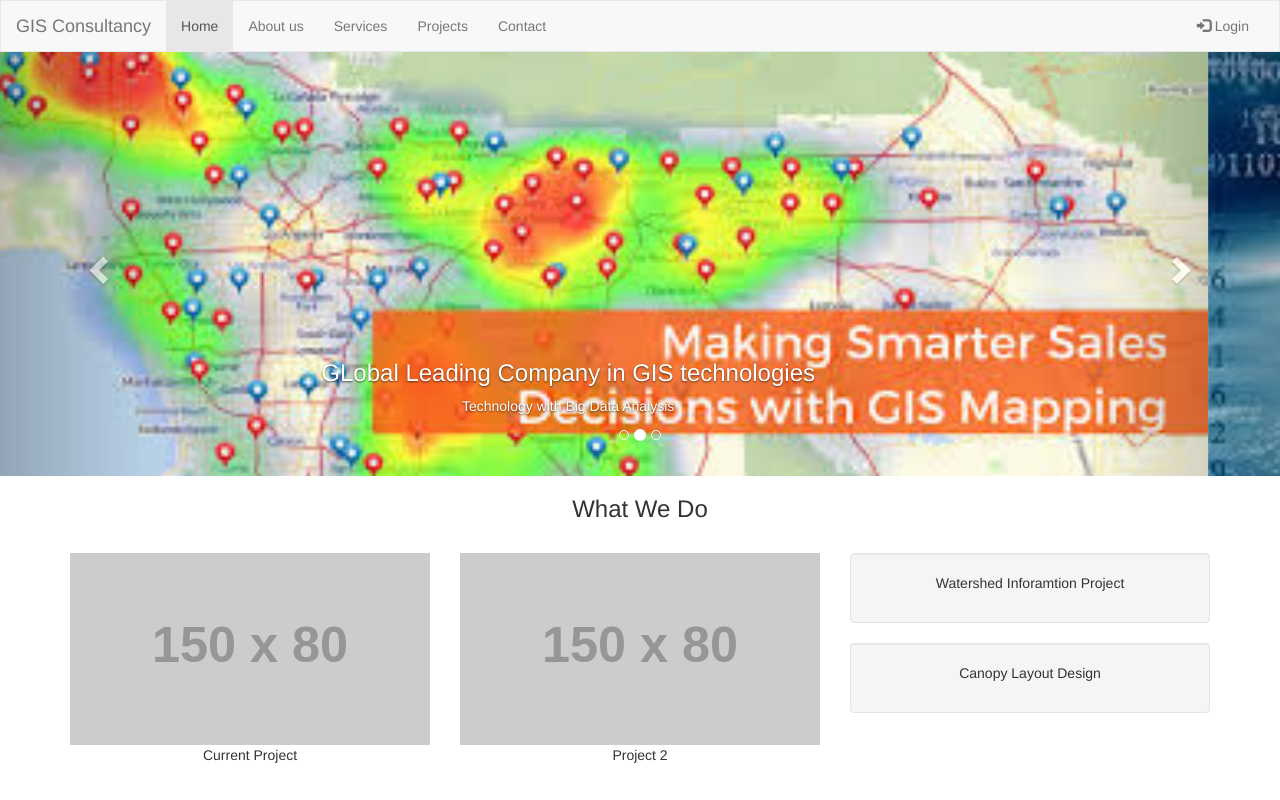
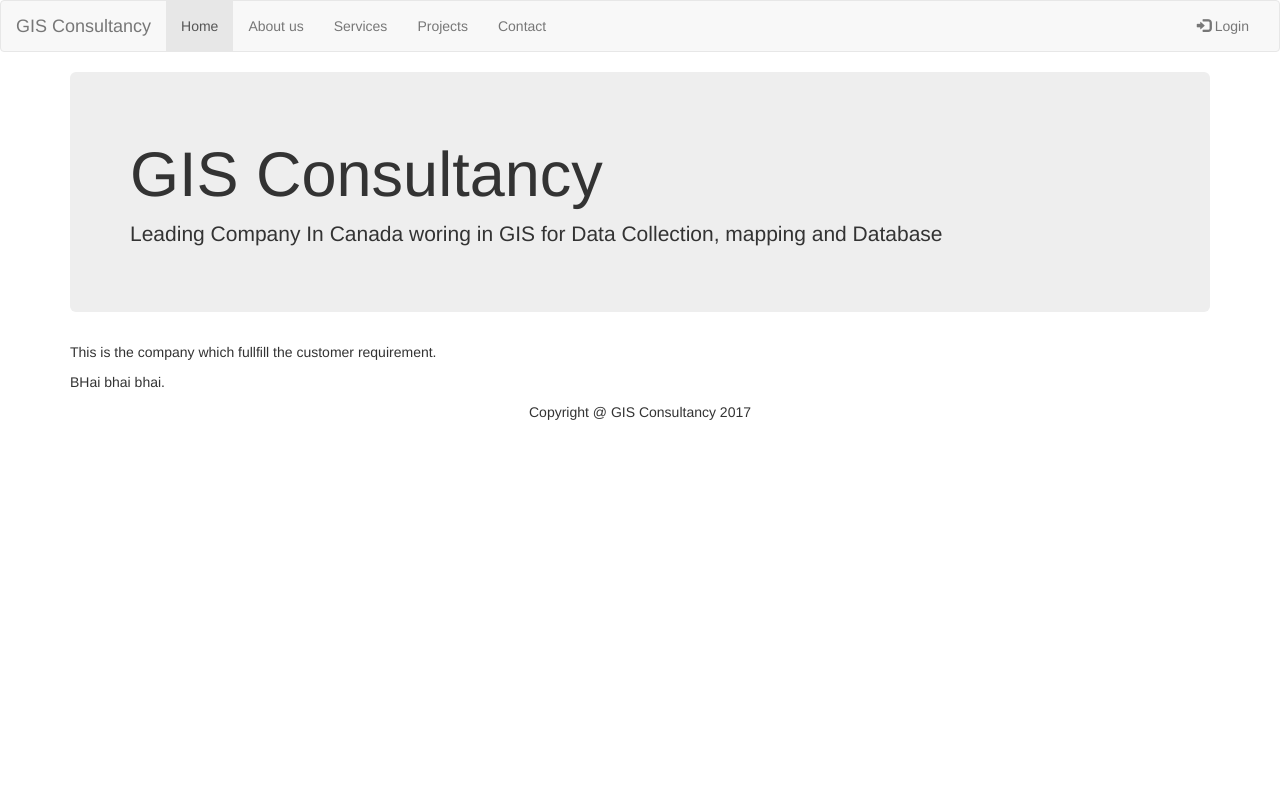
Before and after one commit to ssaidava/saidava.github.io, a plain HTML site: page aboutus.html in a window 1280 px wide. Drawn offline with nearby package versions, Linux system fonts and the light colour scheme; placeholder pictures from the web are drawn by us.

Commit message:
Modified about us

```diff
--- a/aboutus.html
+++ b/aboutus.html
@@ -2,7 +2,7 @@
 <!DOCTYPE html>
 <html lang="en">
 <head>
-  <title>GIS Consultancy</title>
+  <title>About Us</title>
   <meta charset="utf-8">
   <meta name="description" content="Leading Company In Canada woring in GIS for Data Collection, mapping and Database">
   <meta name="keywords" content="GIS, Database,Mapping, GIS Canada">
@@ -11,105 +11,24 @@
   <link rel="stylesheet" href="https://maxcdn.bootstrapcdn.com/bootstrap/3.3.7/css/bootstrap.min.css">
   <script src="https://ajax.googleapis.com/ajax/libs/jquery/3.2.1/jquery.min.js"></script>
   <script src="https://maxcdn.bootstrapcdn.com/bootstrap/3.3.7/js/bootstrap.min.js"></script>
-  <style>
-    /* Remove the navbar's default margin-bottom and rounded borders */
-    .navbar {
-      margin-bottom: 0;
-      border-radius: 0;
-    }
 
-    /* Add a gray background color and some padding to the footer */
-    footer {
-      background-color: #f2f2f2;
-      padding: 25px;
-    }
-
-  .carousel-inner img {
-      width: 100%; /* Set width to 100% */
-      margin: auto;
-      min-height:200px;
-  }
-
-  /* Hide the carousel text when the screen is less than 600 pixels wide */
-  @media (max-width: 600px) {
-    .carousel-caption {
-      display: none;
-    }
-  }
-  </style>
-</head>
+  </head>
 <body>
 
 <div id="header"></div>
 
-<div id="myCarousel" class="carousel slide" data-ride="carousel">
-    <!-- Indicators -->
-    <ol class="carousel-indicators">
-      <li data-target="#myCarousel" data-slide-to="0" class="active"></li>
-      <li data-target="#myCarousel" data-slide-to="1"></li>
-      <li data-target="#myCarousel" data-slide-to="2"></li>
-    </ol>
+    <div class="container">
+      <div class="jumbotron">
+        <h1>GIS Consultancy</h1>
+        <p>Leading Company In Canada woring in GIS for Data Collection, mapping and Database</p>
+      </div>
+      <p>This is the company which fullfill the customer requirement.</p>
+      <p>BHai bhai bhai.</p>
+    </div>
 
-    <!-- Wrapper for slides -->
-    <div class="carousel-inner" role="listbox">
-      <div class="item active">
-        <img src="images/slider1.jpeg" alt="Image">
-        <div class="carousel-caption">
-          <h3>GLobal Leading Company in GIS technologies</h3>
-          <p>Technology with Big Data Analysis</p>
-        </div>
-      </div>
-
-      <div class="item">
-        <img src="images/slider2.jpeg" alt="Image">
-        <div class="carousel-caption">
-          <h3>Working on Data Analysis for Better Future</h3>
-          <p>Data help to make beter decision</p>
-        </div>
-      </div>
+<div id="footer"></div>
 
 
-      <div class="item">
-        <img src="images/slider3.jpeg" alt="Image">
-        <div class="carousel-caption">
-          <h3>Working on Data Analysis for Better Future</h3>
-          <p>Data help to make beter decision</p>
-        </div>
-      </div>
-    </div>
-
-    <!-- Left and right controls -->
-    <a class="left carousel-control" href="#myCarousel" role="button" data-slide="prev">
-      <span class="glyphicon glyphicon-chevron-left" aria-hidden="true"></span>
-      <span class="sr-only">Previous</span>
-    </a>
-    <a class="right carousel-control" href="#myCarousel" role="button" data-slide="next">
-      <span class="glyphicon glyphicon-chevron-right" aria-hidden="true"></span>
-      <span class="sr-only">Next</span>
-    </a>
-</div>
-
-<div class="container text-center">
-  <h3>What We Do</h3><br>
-  <div class="row">
-    <div class="col-sm-4">
-      <img src="https://placehold.it/150x80?text=IMAGE" class="img-responsive" style="width:100%" alt="Image">
-      <p>Current Project</p>
-    </div>
-    <div class="col-sm-4">
-      <img src="https://placehold.it/150x80?text=IMAGE" class="img-responsive" style="width:100%" alt="Image">
-      <p>Project 2</p>
-    </div>
-    <div class="col-sm-4">
-      <div class="well">
-       <p>Watershed Inforamtion Project</p>
-      </div>
-      <div class="well">
-       <p>Canopy Layout Design</p>
-      </div>
-    </div>
-  </div>
-</div><br>
 
  <script>
   $("#header").load("header.html");
```
